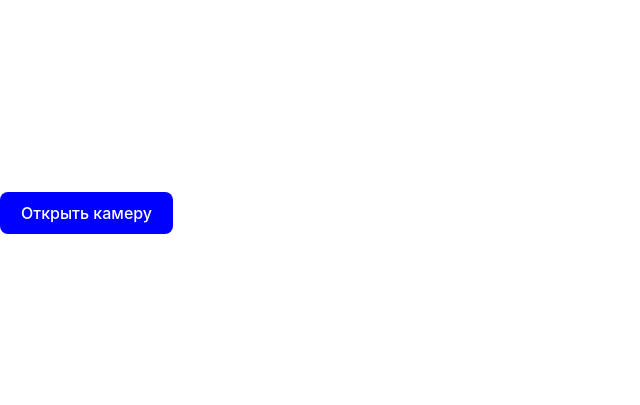
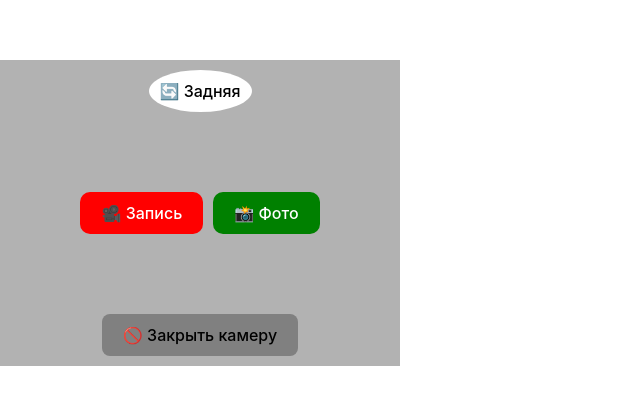
Before and after one commit to liveMusic13/test_video, a React (Vite) app: page / in a window 1280 px wide. Shown: the part 187-592 px from the top of the page, without its empty margins (0-640 px from the left). Built offline with nearby package versions, Linux system fonts and the light colour scheme; no server answers.

Commit message:
check prev step

```diff
--- a/src/Video.jsx
+++ b/src/Video.jsx
@@ -1,218 +1,6 @@
 import { useRef, useState } from 'react';
 
 import { useEffect } from 'react';
-
-// const Video = () => {
-// 	const videoRef = useRef(null);
-// 	const mediaRecorderRef = useRef(null);
-// 	const [isRecording, setIsRecording] = useState(false);
-// 	const [recordedChunks, setRecordedChunks] = useState([]);
-// 	const streamRef = useRef(null);
-// 	const [capturedPhoto, setCapturedPhoto] = useState(null);
-// 	const [capturedVideo, setCapturedVideo] = useState(null); // Для сохранения видео
-// 	const [useFrontCamera, setUseFrontCamera] = useState(true);
-
-// 	// Открыть камеру
-// 	async function openCamera() {
-// 		try {
-// 			const stream = await navigator.mediaDevices.getUserMedia({
-// 				video: {
-// 					facingMode: useFrontCamera ? 'user' : 'environment',
-// 				},
-// 			});
-// 			streamRef.current = stream;
-// 			videoRef.current.srcObject = stream;
-// 			videoRef.current.play();
-
-// 			// Отключаем возможность открыть видео в полный экран
-// 			videoRef.current.addEventListener('click', event =>
-// 				event.preventDefault()
-// 			);
-// 			videoRef.current.webkitPlaysInline = true;
-// 			videoRef.current.playsInline = true;
-
-// 			// MediaRecorder для записи видео
-// 			mediaRecorderRef.current = new MediaRecorder(stream, {
-// 				mimeType: 'video/webm',
-// 			});
-// 			mediaRecorderRef.current.ondataavailable = event => {
-// 				if (event.data.size > 0) {
-// 					setRecordedChunks(prev => [...prev, event.data]);
-// 				}
-// 			};
-// 		} catch (err) {
-// 			console.error('Ошибка доступа к камере:', err);
-// 		}
-// 	}
-
-// 	// Закрытие камеры
-// 	const closeCamera = () => {
-// 		if (streamRef.current) {
-// 			streamRef.current.getTracks().forEach(track => track.stop());
-// 			streamRef.current = null;
-// 		}
-// 	};
-
-// 	// Начать запись
-// 	const startRecording = () => {
-// 		if (mediaRecorderRef.current) {
-// 			setRecordedChunks([]);
-// 			mediaRecorderRef.current.start();
-// 			setIsRecording(true);
-// 		} else {
-// 			console.error('MediaRecorder не инициализирован');
-// 		}
-// 	};
-
-// 	// Остановить запись
-// 	const stopRecording = () => {
-// 		if (mediaRecorderRef.current) {
-// 			mediaRecorderRef.current.stop();
-// 			setIsRecording(false);
-// 		}
-// 	};
-
-// 	// Сохранить и показать видео
-// 	useEffect(() => {
-// 		if (recordedChunks.length > 0) {
-// 			const blob = new Blob(recordedChunks, { type: 'video/webm' });
-// 			const url = URL.createObjectURL(blob);
-// 			setCapturedVideo(url); // Сохраняем URL для просмотра видео
-// 		}
-// 	}, [recordedChunks]);
-
-// 	// Сделать фото
-// 	const capturePhoto = () => {
-// 		const canvas = document.createElement('canvas');
-// 		const context = canvas.getContext('2d');
-// 		canvas.width = videoRef.current.videoWidth;
-// 		canvas.height = videoRef.current.videoHeight;
-// 		context.drawImage(videoRef.current, 0, 0, canvas.width, canvas.height);
-// 		const dataUrl = canvas.toDataURL('image/png');
-// 		setCapturedPhoto(dataUrl); // Сохраняем фото для просмотра
-// 	};
-
-// 	// Переключение камеры
-// 	const toggleCamera = () => {
-// 		closeCamera();
-// 		setUseFrontCamera(prev => !prev);
-// 		openCamera();
-// 	};
-
-// 	// Хук для инициализации камеры при загрузке компонента
-// 	useEffect(() => {
-// 		openCamera();
-// 		return () => closeCamera();
-// 	}, [useFrontCamera]);
-
-// 	return (
-// 		<div style={{ position: 'relative', width: '100%', maxWidth: '400px' }}>
-// 			<video
-// 				ref={videoRef}
-// 				width='100%'
-// 				height='auto'
-// 				autoPlay
-// 				muted
-// 				playsInline
-// 				style={{
-// 					objectFit: 'cover',
-// 					width: '100%',
-// 					height: '300px',
-// 					touchAction: 'none',
-// 					pointerEvents: 'none', // Запрет взаимодействия с видео
-// 				}}
-// 			/>
-
-// 			<div
-// 				style={{
-// 					position: 'absolute',
-// 					top: 0,
-// 					left: 0,
-// 					right: 0,
-// 					bottom: 0,
-// 					display: 'flex',
-// 					flexDirection: 'column',
-// 					justifyContent: 'space-between',
-// 					alignItems: 'center',
-// 					padding: '10px',
-// 					background: 'rgba(0, 0, 0, 0.3)',
-// 				}}
-// 			>
-// 				<button
-// 					onClick={toggleCamera}
-// 					style={{
-// 						backgroundColor: 'white',
-// 						borderRadius: '50%',
-// 						padding: '10px',
-// 					}}
-// 				>
-// 					{useFrontCamera ? '🔄 Задняя' : '🔄 Фронтальная'}
-// 				</button>
-// 				<div>
-// 					{!isRecording ? (
-// 						<button
-// 							onClick={startRecording}
-// 							style={{
-// 								backgroundColor: 'red',
-// 								color: 'white',
-// 								padding: '10px 20px',
-// 								borderRadius: '10px',
-// 							}}
-// 						>
-// 							🎥 Запись
-// 						</button>
-// 					) : (
-// 						<button
-// 							onClick={stopRecording}
-// 							style={{
-// 								backgroundColor: 'red',
-// 								color: 'white',
-// 								padding: '10px 20px',
-// 								borderRadius: '10px',
-// 							}}
-// 						>
-// 							⏹ Остановить
-// 						</button>
-// 					)}
-// 					<button
-// 						onClick={capturePhoto}
-// 						style={{
-// 							backgroundColor: 'green',
-// 							color: 'white',
-// 							padding: '10px 20px',
-// 							marginLeft: '10px',
-// 							borderRadius: '10px',
-// 						}}
-// 					>
-// 						📸 Фото
-// 					</button>
-// 				</div>
-// 				<button
-// 					onClick={closeCamera}
-// 					style={{ backgroundColor: 'gray', padding: '10px 20px' }}
-// 				>
-// 					🚫 Закрыть камеру
-// 				</button>
-// 			</div>
-
-// 			{capturedPhoto && (
-// 				<div>
-// 					<h3>Фото:</h3>
-// 					<img src={capturedPhoto} alt='Captured' style={{ width: '100%' }} />
-// 				</div>
-// 			)}
-
-// 			{capturedVideo && (
-// 				<div>
-// 					<h3>Видео:</h3>
-// 					<video src={capturedVideo} controls style={{ width: '100%' }}></video>
-// 				</div>
-// 			)}
-// 		</div>
-// 	);
-// };
-
-// export default Video;
 
 const Video = () => {
 	const videoRef = useRef(null);
@@ -223,10 +11,9 @@ const Video = () => {
 	const [capturedPhoto, setCapturedPhoto] = useState(null);
 	const [capturedVideo, setCapturedVideo] = useState(null); // Для сохранения видео
 	const [useFrontCamera, setUseFrontCamera] = useState(true);
-	const [cameraActive, setCameraActive] = useState(false); // Флаг активности камеры
 
 	// Открыть камеру
-	const openCamera = async () => {
+	async function openCamera() {
 		try {
 			const stream = await navigator.mediaDevices.getUserMedia({
 				video: {
@@ -234,65 +21,52 @@ const Video = () => {
 				},
 			});
 			streamRef.current = stream;
-
-			// Проверяем, что videoRef.current существует
-			if (videoRef.current) {
 			videoRef.current.srcObject = stream;
 			videoRef.current.play();
 
-				// Удаляем возможность открыть видео в полный экран
+			// Отключаем возможность открыть видео в полный экран
 			videoRef.current.addEventListener('click', event =>
 				event.preventDefault()
 			);
 			videoRef.current.webkitPlaysInline = true;
 			videoRef.current.playsInline = true;
-			} else {
-				console.error('Video element is not available');
-			}
 
+			// MediaRecorder для записи видео
 			mediaRecorderRef.current = new MediaRecorder(stream, {
-				mimeType: 'video/webm;codecs=vp8',
+				mimeType: 'video/webm',
 			});
-
 			mediaRecorderRef.current.ondataavailable = event => {
 				if (event.data.size > 0) {
 					setRecordedChunks(prev => [...prev, event.data]);
 				}
 			};
-
-			setCameraActive(true); // Камера активна
 		} catch (err) {
 			console.error('Ошибка доступа к камере:', err);
 		}
-	};
+	}
 
-	// Закрыть камеру
+	// Закрытие камеры
 	const closeCamera = () => {
 		if (streamRef.current) {
 			streamRef.current.getTracks().forEach(track => track.stop());
 			streamRef.current = null;
 		}
-		setCameraActive(false); // Камера неактивна
 	};
 
 	// Начать запись
 	const startRecording = () => {
-		if (
-			mediaRecorderRef.current &&
-			mediaRecorderRef.current.state !== 'recording'
-		) {
-			setRecordedChunks([]); // Очищаем перед началом записи
-			mediaRecorderRef.current.start(1000); // Начинаем запись (1000ms для разделения фрагментов)
+		if (mediaRecorderRef.current) {
+			setRecordedChunks([]);
+			mediaRecorderRef.current.start();
 			setIsRecording(true);
+		} else {
+			console.error('MediaRecorder не инициализирован');
 		}
 	};
 
 	// Остановить запись
 	const stopRecording = () => {
-		if (
-			mediaRecorderRef.current &&
-			mediaRecorderRef.current.state === 'recording'
-		) {
+		if (mediaRecorderRef.current) {
 			mediaRecorderRef.current.stop();
 			setIsRecording(false);
 		}
@@ -333,8 +107,6 @@ const Video = () => {
 
 	return (
 		<div style={{ position: 'relative', width: '100%', maxWidth: '400px' }}>
-			{cameraActive ? (
-				<>
 			<video
 				ref={videoRef}
 				width='100%'
@@ -422,19 +194,6 @@ const Video = () => {
 					🚫 Закрыть камеру
 				</button>
 			</div>
-				</>
-			) : (
-				<button
-					onClick={openCamera}
-					style={{
-						padding: '10px 20px',
-						backgroundColor: 'blue',
-						color: 'white',
-					}}
-				>
-					Открыть камеру
-				</button>
-			)}
 
 			{capturedPhoto && (
 				<div>
```
Lines whose indentation alone changed are shown as unchanged.
